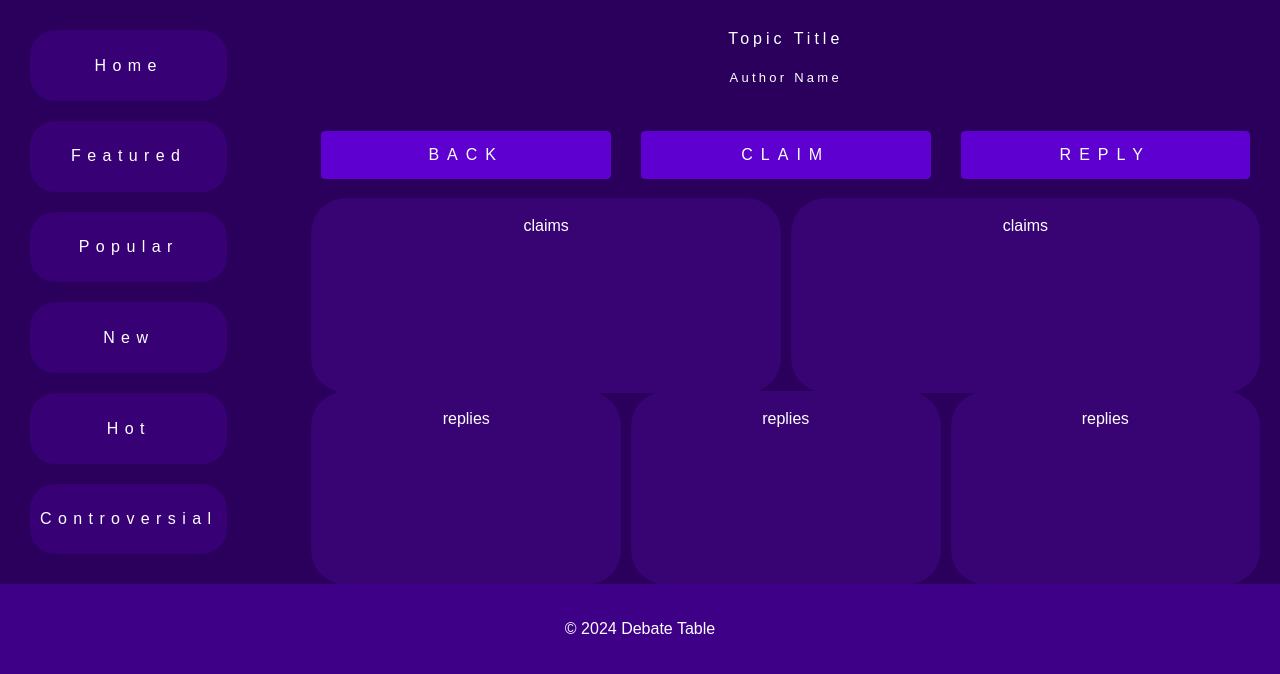
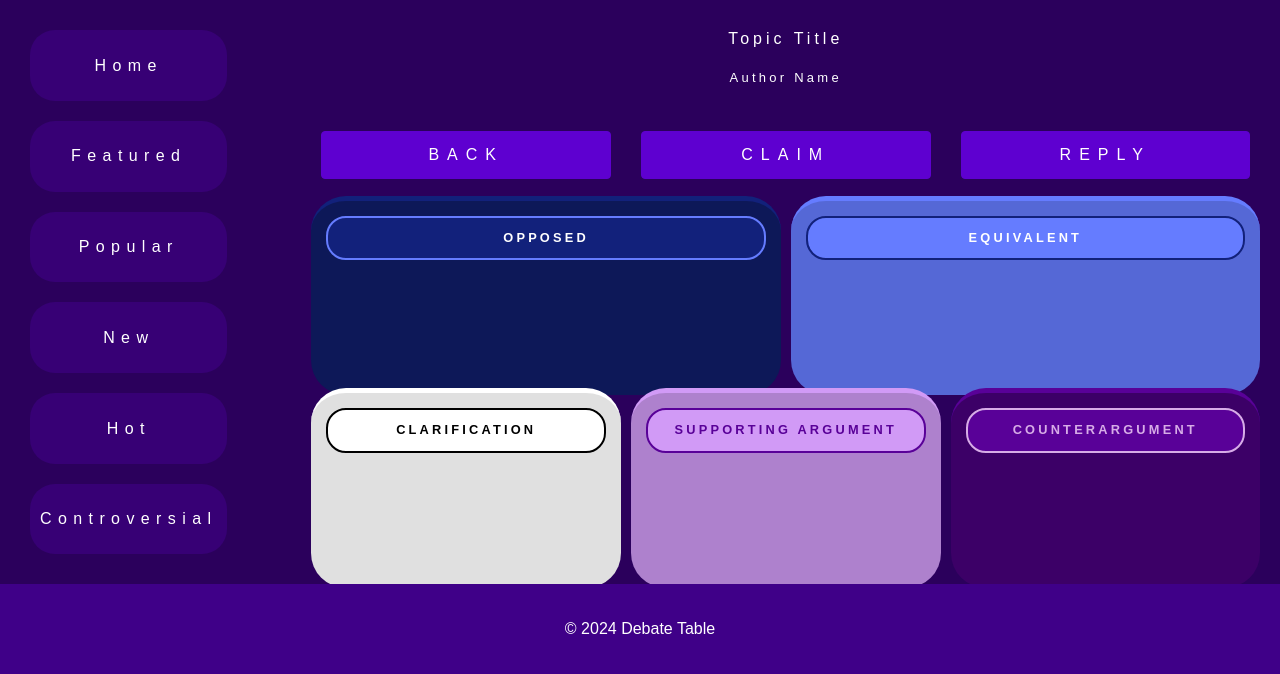
Before and after one commit to NPsree/COMP5013, a Flask app: page /claim/1 in a window 1280 px wide. Shown: the part 126-800 px from the top of the page. Run offline with Flask 3, Linux system fonts and the light colour scheme.

Commit message:
Updated claim and reply pages to improve readability and user experience.

```diff
--- a/static/css/styles.css
+++ b/static/css/styles.css
@@ -870,6 +870,162 @@ footer {
     letter-spacing: 0.05em;
 }
 
+.relation-column {
+    align-items: stretch;
+    gap: 10px;
+    overflow-y: auto;
+    overflow-x: hidden;
+}
+
+.column-label {
+    width: 100%;
+    box-sizing: border-box;
+    padding: 10px;
+    margin-bottom: 8px;
+
+    text-align: center;
+    letter-spacing: 0.25em;
+    font-size: 0.8em;
+    font-weight: bold;
+
+    border-radius: 20px;
+    background-color: #1b0239;
+    border: 2px solid #7300ff;
+
+    position: sticky;
+    top: 0;
+    z-index: 2;
+}
+
+.column-cards {
+    width: 100%;
+    display: flex;
+    flex-direction: column;
+    align-items: center;
+    gap: 8px;
+}
+
+/* Claim-to-claim columns */
+.opposed-column {
+    border-top: 5px solid #12217b;
+    background-color: #0d1858;
+}
+
+.opposed-column:hover {
+    background-color: #0c154b;
+}
+
+.opposed-column .column-label {
+    background-color: #12217b;
+    border: 2px solid #657cff;
+}
+
+.equivalent-column {
+    border-top: 5px solid #657cff;
+    background-color: #5568d6;
+}
+
+.equivalent-column:hover {
+    background-color: #38458d;
+}
+
+.equivalent-column .column-label {
+    background-color: #657cff;
+    border: 2px solid #12217b;
+}
+
+/* Reply-to-claim columns */
+.clarification-column {
+    border-top: 5px solid #ffffff;
+    background-color: #e0e0e0;
+}
+
+.clarification-column:hover {
+    background-color: #a1a1a1;
+}
+
+.clarification-column .column-label {
+    background-color: #ffffff;
+    border: 2px solid #000000;
+    color: #000000;
+}
+
+.supporting-column {
+    border-top: 5px solid #d9a0ffd3;
+    background-color: #ae81cd;
+}
+
+.supporting-column:hover {
+    background-color: #7c5c92;
+}
+
+.supporting-column .column-label {
+    background-color: #d9a0ffd3;
+    border: 2px solid #590198;
+    color: #590198;
+}
+
+.counter-column {
+    border-top: 5px solid #590198;
+    background-color: #3c0067;
+}
+
+.counter-column:hover {
+    background-color: #290046;
+}
+
+.counter-column .column-label {
+    background-color: #590198;
+    border: 2px solid #d7ace7;
+    color: #d7ace7;
+}
+
+/* Reply-to-reply columns */
+.evidence-column {
+    border-top: 5px solid #00ffbb;
+    background-color: #00af81;
+}
+
+.evidence-column:hover {
+    background-color: #008965;
+}
+
+.evidence-column .column-label {
+    background-color: #00ffbb;
+    border: 2px solid #00805e;
+    color: #00805e;
+}
+
+.support-column {
+    border-top: 5px solid #e600ff;
+    background-color: #a200c7;
+}
+
+.support-column .column-label {
+    background-color: #e600ff;
+    border: 2px solid #7a0087;
+    color: #7a0087;
+}
+
+.support-column:hover {
+    background-color: #73008d;
+}
+
+.rebuttal-column {
+    border-top: 5px solid #ff0062;
+    background-color: #9c0027;
+}
+
+.rebuttal-column .column-label {
+    background-color: #ff0062;
+    border: 2px solid #74002c;
+    color: #74002c;
+}
+
+.rebuttal-column:hover {
+    background-color: #73001d;
+}
+
 @keyframes authExpand {
     from {
         opacity: 0;
--- a/static/js/script.js
+++ b/static/js/script.js
@@ -486,11 +486,17 @@ function viewClaim(claimID) {
             document.querySelector('.topic-author').textContent = `By ${data.claim.userName}`;
             document.querySelector('.topic-window').id = data.claim.claimID;
 
-            const col1 = document.getElementById("col1");
-            const col2 = document.getElementById("col2");
-            const replycol1 = document.getElementById("reply-col1");
-            const replycol2 = document.getElementById("reply-col2");
-            const replycol3 = document.getElementById("reply-col3");
+            // const col1 = document.getElementById("col1");
+            // const col2 = document.getElementById("col2");
+            // const replycol1 = document.getElementById("reply-col1");
+            // const replycol2 = document.getElementById("reply-col2");
+            // const replycol3 = document.getElementById("reply-col3");
+            const col1 = document.querySelector("#col1 .column-cards");
+            const col2 = document.querySelector("#col2 .column-cards");
+            const replycol1 = document.querySelector("#reply-col1 .column-cards");
+            const replycol2 = document.querySelector("#reply-col2 .column-cards");
+            const replycol3 = document.querySelector("#reply-col3 .column-cards");
+
             col1.innerHTML = "";
             col2.innerHTML = "";
             replycol1.innerHTML = "";
@@ -513,7 +519,14 @@ function viewClaim(claimID) {
                         claimCard.classList.add("equivalent");
                         break;
                 }
-                const column = index % 2 === 0 ? col1 : col2;
+                // const column = index % 2 === 0 ? col1 : col2;
+                // column.appendChild(claimElement);
+                const claimColumns = {
+                    1: col1, // Opposed
+                    2: col2  // Equivalent
+                };
+
+                const column = claimColumns[Number(claim.relationType)];
                 column.appendChild(claimElement);
             });
 
@@ -536,7 +549,15 @@ function viewClaim(claimID) {
                         replyCard.classList.add("counterargument");
                         break;
                 }
-                const column = index % 3 === 0 ? replycol1 : index % 3 === 1 ? replycol2 : replycol3;
+                // const column = index % 3 === 0 ? replycol1 : index % 3 === 1 ? replycol2 : replycol3;
+                // column.appendChild(replyElement);
+                const replyColumns = {
+                    1: replycol1, // Clarification
+                    2: replycol2, // Supporting Argument
+                    3: replycol3  // Counterargument
+                };
+
+                const column = replyColumns[Number(reply.relationType)];
                 column.appendChild(replyElement);
             });
 
@@ -596,9 +617,12 @@ function viewReply(replyID) {
             document.querySelector('.topic-author').textContent = 'By ' + data.reply.userName;
             document.querySelector('.topic-window').id = replyID;
 
-            const col1 = document.getElementById("col1");
-            const col2 = document.getElementById("col2");
-            const col3 = document.getElementById("col3");
+            // const col1 = document.getElementById("col1");
+            // const col2 = document.getElementById("col2");
+            // const col3 = document.getElementById("col3");
+            const col1 = document.querySelector("#col1 .column-cards");
+            const col2 = document.querySelector("#col2 .column-cards");
+            const col3 = document.querySelector("#col3 .column-cards");
             col1.innerHTML = "";
             col2.innerHTML = "";
             col3.innerHTML = "";
@@ -622,7 +646,15 @@ function viewReply(replyID) {
                         replyCard.classList.add("rebuttal");
                         break;
                 }
-                const column = index % 3 === 0 ? col1 : index % 3 === 1 ? col2 : col3;
+                // const column = index % 3 === 0 ? col1 : index % 3 === 1 ? col2 : col3;
+                // column.appendChild(replyElement);
+                const replyColumns = {
+                    1: col1, // Evidence
+                    2: col2, // Support
+                    3: col3  // Rebuttal
+                };
+
+                const column = replyColumns[Number(reply.relationType)];
                 column.appendChild(replyElement);
             });
 
--- a/templates/sections/claim.html
+++ b/templates/sections/claim.html
@@ -11,8 +11,17 @@
         </div>
     </div>
     <div class="claim-container">
-        <div class = "container reactive" id="col1">claims</div>
-        <div class = "container reactive" id="col2">claims</div>
+        <!-- <div class = "container reactive" id="col1">claims</div>
+        <div class = "container reactive" id="col2">claims</div> -->
+        <div class="container reactive relation-column opposed-column" id="col1">
+            <div class="column-label">OPPOSED</div>
+            <div class="column-cards"></div>
+        </div>
+
+        <div class="container reactive relation-column equivalent-column" id="col2">
+            <div class="column-label">EQUIVALENT</div>
+            <div class="column-cards"></div>
+        </div>
         <div class = "container hidden" id="claim-creator">
             <div class="create-topic-container" id="claim-creator-container">
                 <div class="create-topic-header">
@@ -73,9 +82,23 @@
         </div>
     </div>
     <div class="reply-container">
-        <div class = "container reactive" id="reply-col1">replies</div>
+        <!-- <div class = "container reactive" id="reply-col1">replies</div>
         <div class = "container reactive" id="reply-col2">replies</div>
-        <div class = "container reactive" id="reply-col3">replies</div>
+        <div class = "container reactive" id="reply-col3">replies</div> -->
+        <div class="container reactive relation-column clarification-column" id="reply-col1">
+            <div class="column-label">CLARIFICATION</div>
+            <div class="column-cards"></div>
+        </div>
+
+        <div class="container reactive relation-column supporting-column" id="reply-col2">
+            <div class="column-label">SUPPORTING ARGUMENT</div>
+            <div class="column-cards"></div>
+        </div>
+
+        <div class="container reactive relation-column counter-column" id="reply-col3">
+            <div class="column-label">COUNTERARGUMENT</div>
+            <div class="column-cards"></div>
+        </div>
     </div>
 
     <template id="topic-template">
```
Also changed, not shown: templates/sections/reply.html (+16 -2 lines), 1 other file.
